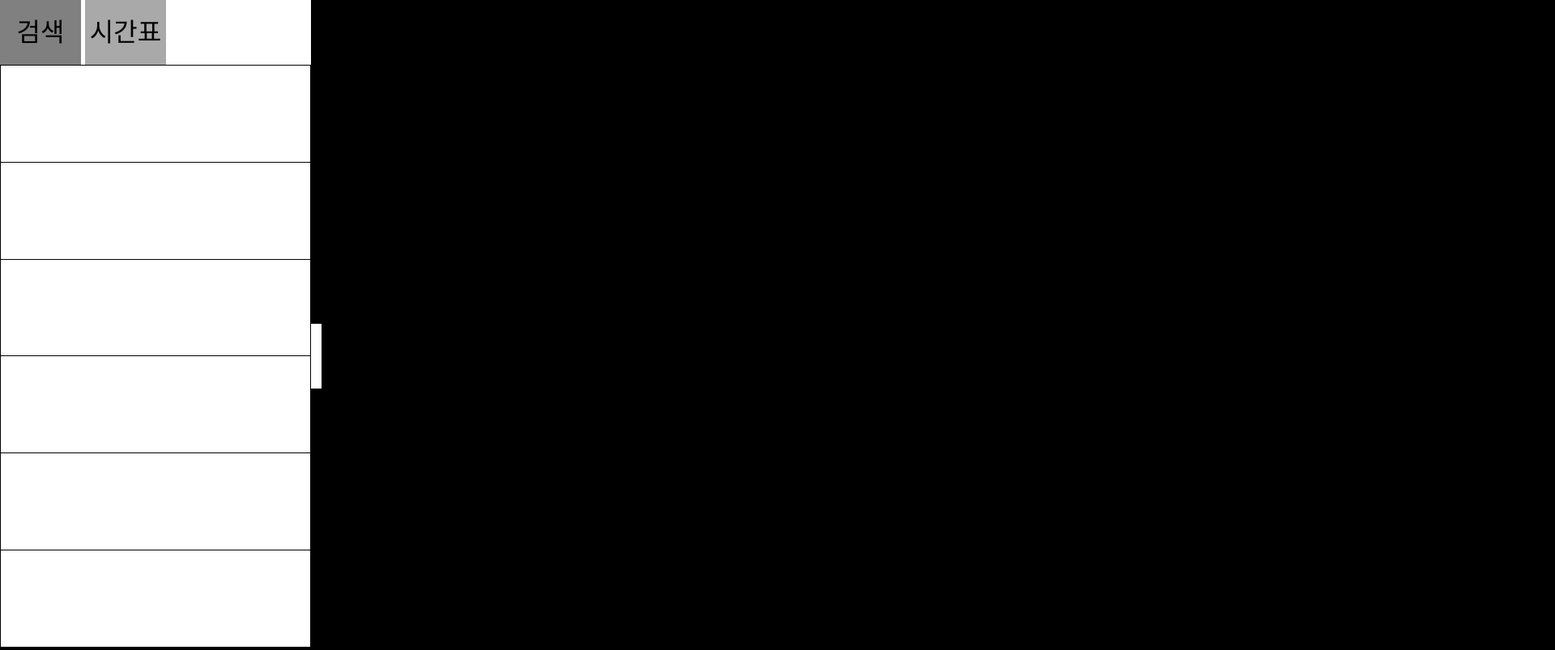
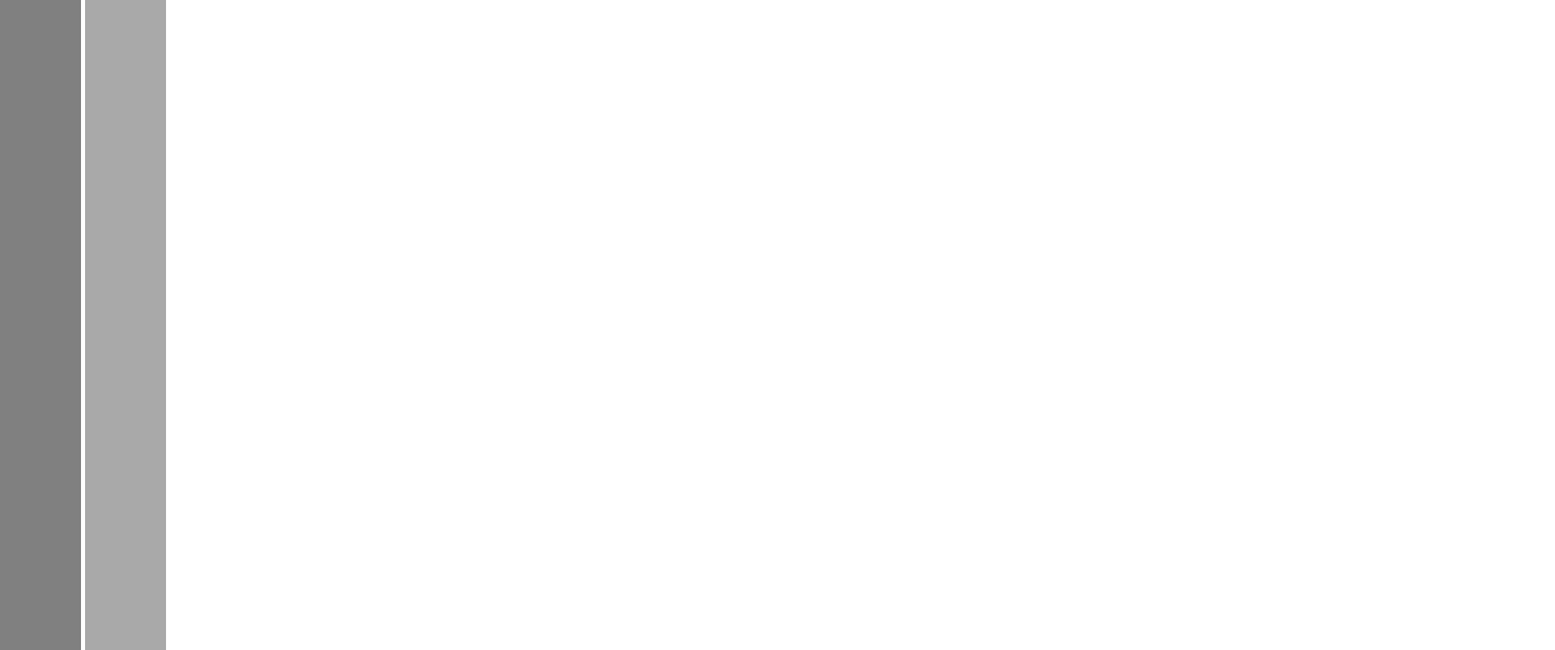
Before and after one commit to mjunho07/school_map, a website: page index.html in a window 1280 px wide. Shown: the top 803 px of the page at 81% size, 1920 px wide, since content can reach past the window. Drawn offline with Linux system fonts and the light colour scheme.

Commit message:
css vmax and vmin fix

```diff
--- a/style.css
+++ b/style.css
@@ -15,17 +15,17 @@
 
 #leftWindow-on {
     background-color: white;
-    height: 100vh;
-    width: 30vw;
+    height: 10030vmin;
+    width: 3030vmax;
     position: absolute;
     left: 0;
     top: 0;
     overflow: hidden;
-    font-size: 4vh;
+    font-size: 430vmin;
   }
 
   #leftWindow-off {
-    height: 100vh;
+    height: 10030vmin;
     width: 0;
 
     position: absolute;
@@ -34,23 +34,23 @@
   }
 
   #wrap {
-    width: 100vh;
-    height: 100vh;
+    width: 10030vmin;
+    height: 10030vmin;
     margin: 0 auto;
   }
 
   #leftWindow-button {
-    height: 10vh;
-    width: 1vw;
+    height: 1030vmin;
+    width: 130vmax;
     position: absolute;
-    left: 30vw;
-    top: 50vh;
+    left: 3030vmax;
+    top: 5030vmin;
     background-color: white;
 
   }
 
   #menu {
-    width: 30vw;
+    width: 3030vmax;
 
   }
 
@@ -63,8 +63,8 @@
   #menu > ul > li {
     list-style: none;
     width: 100px;
-    height: 10vh;
-    line-height: 10vh;
+    height: 1030vmin;
+    line-height: 1030vmin;
     text-align: center;
     margin-right: 5px;
     overflow: hidden;
@@ -94,7 +94,7 @@
 }
 
 #time-window{
-    width: 30vw;
+    width: 3030vmax;
     height: 30px;
 }
 
@@ -104,6 +104,6 @@ table, th, td {
 }
 
 #time-table{
-    width: 30vw;
-    height: calc(100vh - 10vh);
+    width: 3030vmax;
+    height: calc(10030vmin - 1030vmin);
 }
```
